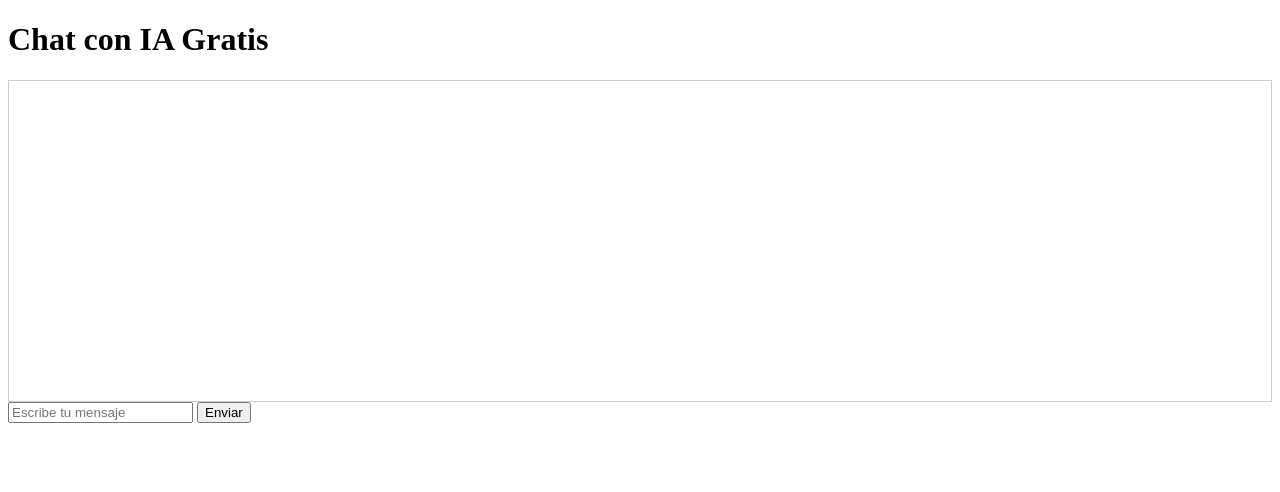
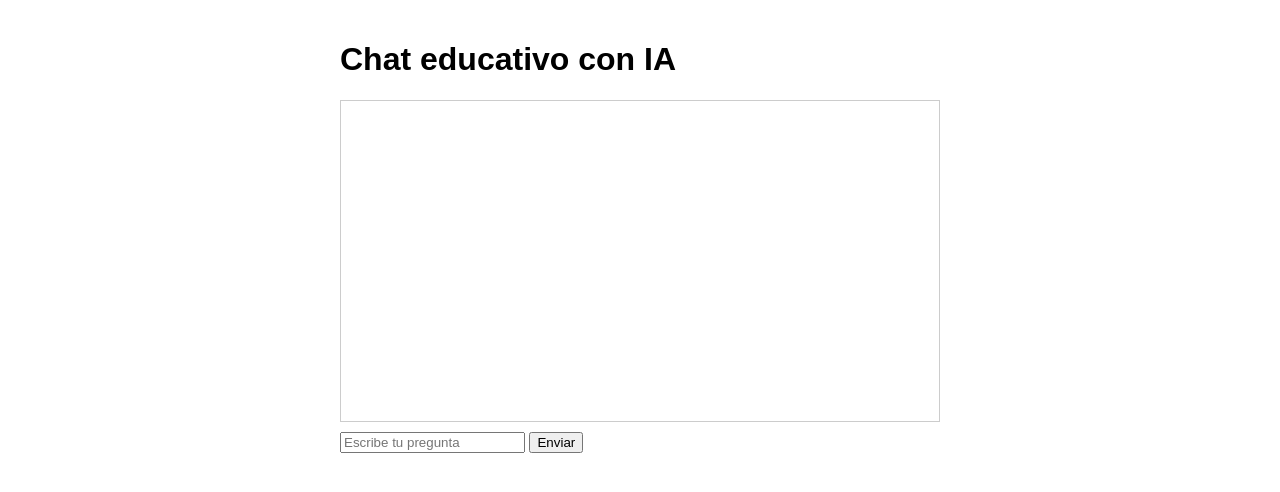
Before and after one commit to alphastuddy/alphastuddyai.github.io, a plain HTML site: page index.html in a window 1280 px wide. Drawn offline with Linux system fonts and the light colour scheme.

Commit message:
Update index.html

```diff
--- a/index.html
+++ b/index.html
@@ -3,11 +3,17 @@
 <head>
   <meta charset="UTF-8">
   <title>Alphastuddy AI</title>
+  <style>
+    body { font-family: Arial, sans-serif; max-width: 600px; margin: auto; padding: 20px; }
+    #chat { height: 300px; overflow-y: auto; border: 1px solid #ccc; padding: 10px; margin-bottom: 10px; }
+    .user { color: blue; }
+    .bot { color: green; }
+  </style>
 </head>
 <body>
-  <h1>Chat con IA Gratis</h1>
-  <div id="chat" style="height:300px; overflow:auto; border:1px solid #ccc; padding:10px;"></div>
-  <input type="text" id="userInput" placeholder="Escribe tu mensaje">
+  <h1>Chat educativo con IA</h1>
+  <div id="chat"></div>
+  <input type="text" id="userInput" placeholder="Escribe tu pregunta">
   <button onclick="sendMessage()">Enviar</button>
 
   <script src="script.js"></script>
```
